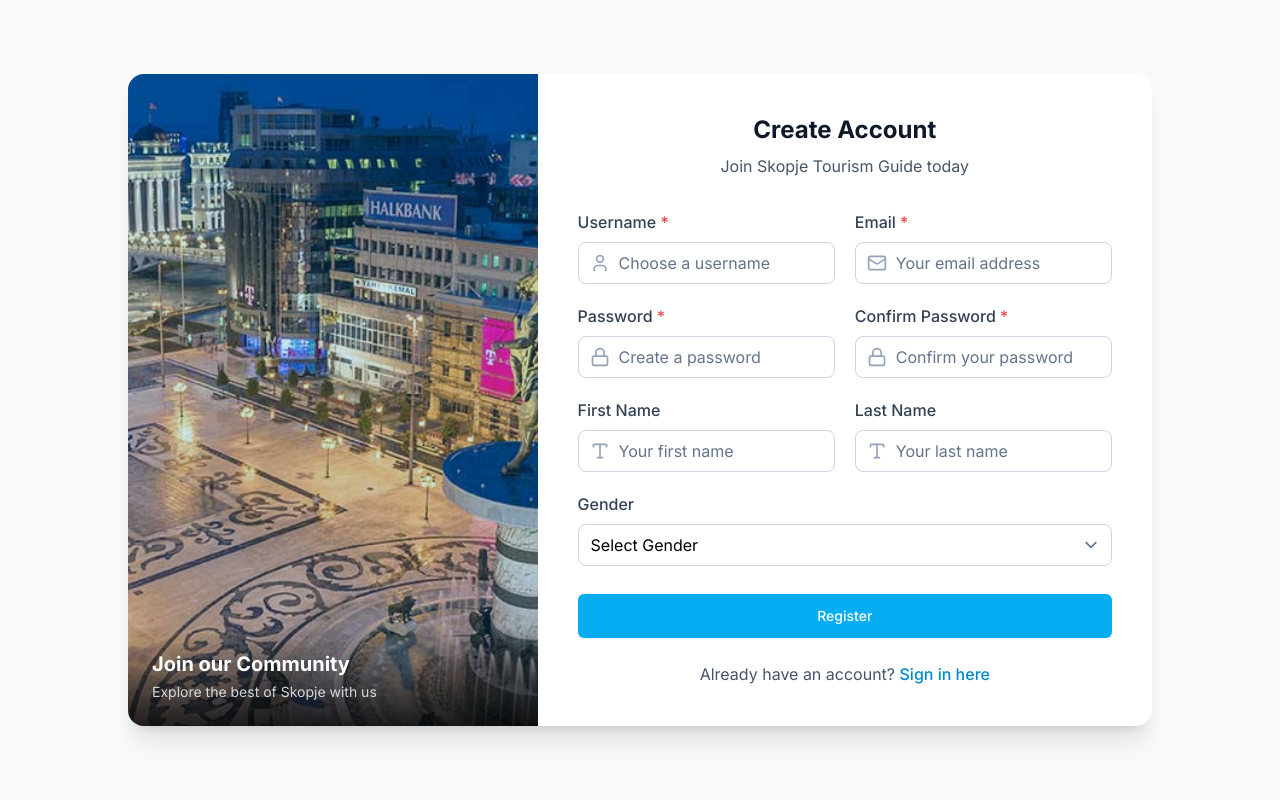
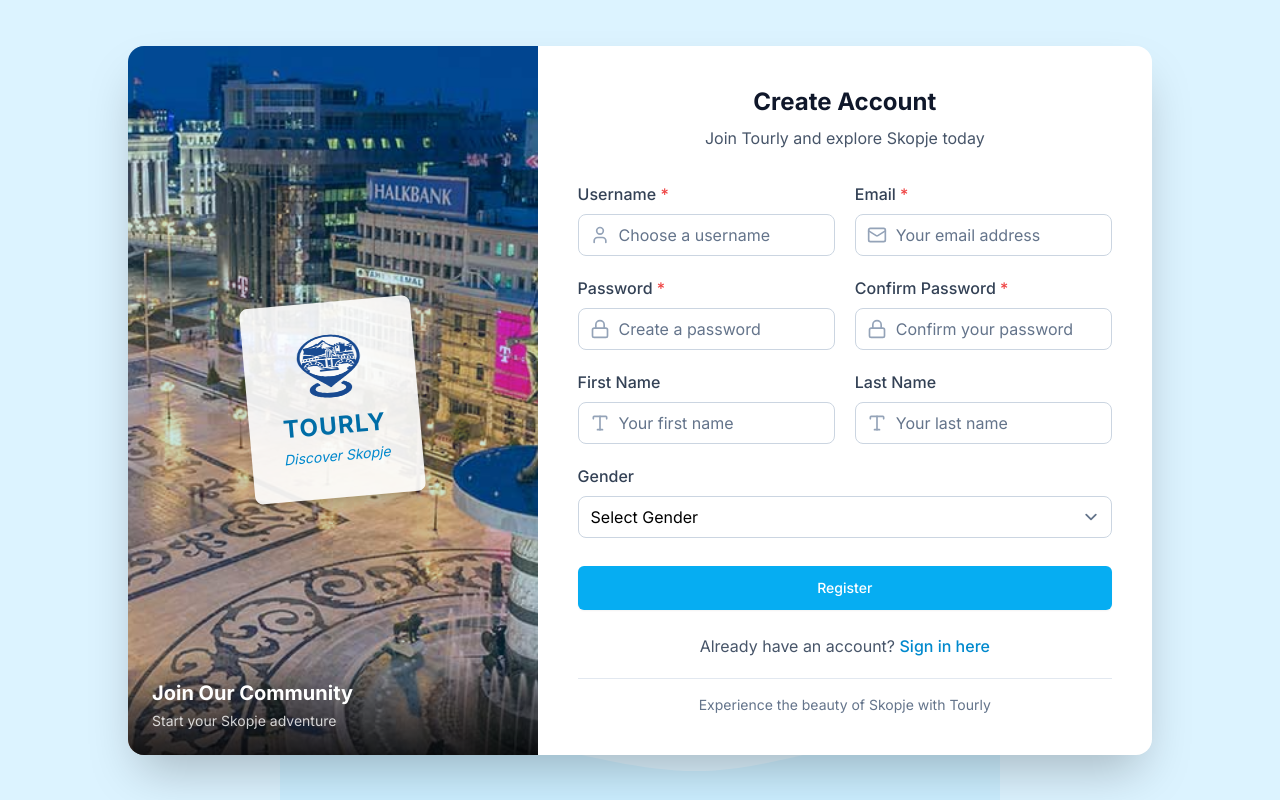
Before and after one commit to ZanaKriezi/tourly_skopje_guide, a React (Vite) app in the folder frontend/: page /register in a window 1280 px wide. Built offline with nearby package versions, Linux system fonts and the light colour scheme.

Commit message:
fix: Updated UI

```diff
--- a/frontend/src/components/Header.tsx
+++ b/frontend/src/components/Header.tsx
@@ -15,7 +15,7 @@ const Header: React.FC = () => {
   return (
     <header className="bg-primary text-white p-4 shadow-md">
       <div className="container mx-auto flex justify-between items-center">
-        <Link to="/" className="font-montserrat text-2xl font-bold">Skopje Tourism Guide</Link>
+        <Link to="/" className="font-montserrat text-2xl font-bold">Tourly</Link>
 
         <div className="flex items-center space-x-4">
           {isAuthenticated ? (
--- a/frontend/src/pages/LoginPage.tsx
+++ b/frontend/src/pages/LoginPage.tsx
@@ -76,8 +76,24 @@ const LoginPage: React.FC = () => {
   };
 
   return (
-    <div className="min-h-screen bg-gray-50 flex items-center justify-center p-4">
-      <div className="w-full max-w-4xl bg-white rounded-xl shadow-xl overflow-hidden flex flex-col md:flex-row">
+    <div className="min-h-screen w-full relative">
+      {/* Full-screen background */}
+      <div className="fixed inset-0 bg-primary-100">
+        {/* Decorative elements */}
+        <div className="absolute top-[15%] left-[10%] w-16 h-16 rounded-full bg-primary-200 opacity-70"></div>
+        <div className="absolute bottom-[20%] right-[15%] w-32 h-32 rounded-full bg-primary-200 opacity-50"></div>
+        <div className="absolute top-[40%] right-[20%] w-24 h-24 rounded-full bg-primary-300 opacity-40"></div>
+        <div className="absolute bottom-[30%] left-[20%] w-20 h-20 rounded-full bg-primary-300 opacity-30"></div>
+
+        {/* Wavy pattern */}
+        <svg className="absolute bottom-0 left-0 right-0 w-full h-40 text-primary-200 opacity-40" xmlns="http://www.w3.org/2000/svg" viewBox="0 0 1440 320">
+          <path fill="currentColor" fillOpacity="1" d="M0,224L48,213.3C96,203,192,181,288,181.3C384,181,480,203,576,224C672,245,768,267,864,261.3C960,256,1056,224,1152,208C1248,192,1344,192,1392,192L1440,192L1440,320L1392,320C1344,320,1248,320,1152,320C1056,320,960,320,864,320C768,320,672,320,576,320C480,320,384,320,288,320C192,320,96,320,48,320L0,320Z"></path>
+        </svg>
+      </div>
+
+      {/* Login container */}
+      <div className="flex items-center justify-center min-h-screen p-4 relative z-10">
+        <div className="w-full max-w-4xl bg-white rounded-xl shadow-2xl overflow-hidden flex flex-col md:flex-row relative">
           {/* Image Section */}
           <div className="md:w-1/2 relative hidden md:block">
             <img
@@ -86,17 +102,32 @@ const LoginPage: React.FC = () => {
               className="absolute inset-0 h-full w-full object-cover"
             />
             <div className="absolute inset-0 bg-primary-600/20"></div>
+
+            {/* Overlay with Logo and Text */}
+            <div className="absolute inset-0 flex flex-col items-center justify-center">
+              <div className="bg-white/90 p-8 rounded-lg shadow-lg max-w-xs text-center transform rotate-[-5deg]">
+                <img
+                  src="/logo.png"
+                  alt="Tourly Logo"
+                  className="w-16 h-16 mx-auto mb-3"
+                />
+                <h2 className="text-primary-700 font-bold text-2xl tracking-wider">TOURLY</h2>
+                <p className="text-primary-600 text-sm mt-1 italic">Discover Skopje</p>
+              </div>
+            </div>
+
+            {/* Bottom Gradient */}
             <div className="absolute bottom-0 left-0 right-0 p-6 bg-gradient-to-t from-black/80 to-transparent">
-            <h3 className="text-white font-bold text-xl">Discover Skopje</h3>
-            <p className="text-white/80 text-sm mt-1">Macedonia's vibrant capital</p>
+              <h3 className="text-white font-bold text-xl">Skopje, Macedonia</h3>
+              <p className="text-white/80 text-sm mt-1">Your ultimate travel companion</p>
             </div>
           </div>
 
           {/* Form Section */}
           <div className="p-8 md:p-10 md:w-1/2">
             <div className="text-center mb-10">
-            <h1 className="text-2xl font-bold text-gray-900 mb-2">Log In</h1>
-            <p className="text-gray-600">Welcome back to Skopje Tourism Guide</p>
+              <h1 className="text-2xl font-bold text-gray-900 mb-2">Log In to Tourly</h1>
+              <p className="text-gray-600">Welcome back to your journey</p>
             </div>
 
             {/* Error Message */}
@@ -173,6 +204,14 @@ const LoginPage: React.FC = () => {
                 </Link>
               </p>
             </div>
+
+            {/* Footer Message */}
+            <div className="mt-8 pt-4 border-t border-gray-200 text-center">
+              <p className="text-gray-500 text-sm">
+                Experience the beauty of Skopje with Tourly
+              </p>
+            </div>
+          </div>
         </div>
       </div>
     </div>
--- a/frontend/src/pages/RegisterPage.tsx
+++ b/frontend/src/pages/RegisterPage.tsx
@@ -131,8 +131,24 @@ const RegisterPage: React.FC = () => {
   };
 
   return (
-    <div className="min-h-screen bg-gray-50 flex items-center justify-center p-4 py-10">
-      <div className="w-full max-w-5xl bg-white rounded-xl shadow-xl overflow-hidden flex flex-col md:flex-row">
+    <div className="min-h-screen w-full relative">
+      {/* Full-screen background */}
+      <div className="fixed inset-0 bg-primary-100">
+        {/* Decorative elements */}
+        <div className="absolute top-[15%] left-[10%] w-16 h-16 rounded-full bg-primary-200 opacity-70"></div>
+        <div className="absolute bottom-[20%] right-[15%] w-32 h-32 rounded-full bg-primary-200 opacity-50"></div>
+        <div className="absolute top-[40%] right-[20%] w-24 h-24 rounded-full bg-primary-300 opacity-40"></div>
+        <div className="absolute bottom-[30%] left-[20%] w-20 h-20 rounded-full bg-primary-300 opacity-30"></div>
+
+        {/* Wavy pattern */}
+        <svg className="absolute bottom-0 left-0 right-0 w-full h-40 text-primary-200 opacity-40" xmlns="http://www.w3.org/2000/svg" viewBox="0 0 1440 320">
+          <path fill="currentColor" fillOpacity="1" d="M0,224L48,213.3C96,203,192,181,288,181.3C384,181,480,203,576,224C672,245,768,267,864,261.3C960,256,1056,224,1152,208C1248,192,1344,192,1392,192L1440,192L1440,320L1392,320C1344,320,1248,320,1152,320C1056,320,960,320,864,320C768,320,672,320,576,320C480,320,384,320,288,320C192,320,96,320,48,320L0,320Z"></path>
+        </svg>
+      </div>
+
+      {/* Register container */}
+      <div className="flex items-center justify-center min-h-screen p-4 py-10 relative z-10">
+        <div className="w-full max-w-5xl bg-white rounded-xl shadow-2xl overflow-hidden flex flex-col md:flex-row relative">
           {/* Image Section */}
           <div className="md:w-2/5 relative hidden md:block">
             <img
@@ -141,9 +157,24 @@ const RegisterPage: React.FC = () => {
               className="absolute inset-0 h-full w-full object-cover"
             />
             <div className="absolute inset-0 bg-primary-600/20"></div>
+
+            {/* Overlay with Logo and Text */}
+            <div className="absolute inset-0 flex flex-col items-center justify-center">
+              <div className="bg-white/90 p-8 rounded-lg shadow-lg max-w-xs text-center transform rotate-[-5deg]">
+                <img
+                  src="/logo.png"
+                  alt="Tourly Logo"
+                  className="w-16 h-16 mx-auto mb-3"
+                />
+                <h2 className="text-primary-700 font-bold text-2xl tracking-wider">TOURLY</h2>
+                <p className="text-primary-600 text-sm mt-1 italic">Discover Skopje</p>
+              </div>
+            </div>
+
+            {/* Bottom Gradient */}
             <div className="absolute bottom-0 left-0 right-0 p-6 bg-gradient-to-t from-black/80 to-transparent">
-            <h3 className="text-white font-bold text-xl">Join our Community</h3>
-            <p className="text-white/80 text-sm mt-1">Explore the best of Skopje with us</p>
+              <h3 className="text-white font-bold text-xl">Join Our Community</h3>
+              <p className="text-white/80 text-sm mt-1">Start your Skopje adventure</p>
             </div>
           </div>
 
@@ -151,7 +182,7 @@ const RegisterPage: React.FC = () => {
           <div className="p-8 md:p-10 md:w-3/5">
             <div className="text-center mb-8">
               <h1 className="text-2xl font-bold text-gray-900 mb-2">Create Account</h1>
-            <p className="text-gray-600">Join Skopje Tourism Guide today</p>
+              <p className="text-gray-600">Join Tourly and explore Skopje today</p>
             </div>
 
             {/* Error Message */}
@@ -344,6 +375,14 @@ const RegisterPage: React.FC = () => {
                 </Link>
               </p>
             </div>
+
+            {/* Footer Message */}
+            <div className="mt-5 pt-4 border-t border-gray-200 text-center">
+              <p className="text-gray-500 text-sm">
+                Experience the beauty of Skopje with Tourly
+              </p>
+            </div>
+          </div>
         </div>
       </div>
     </div>
```
Lines whose indentation alone changed are shown as unchanged.
